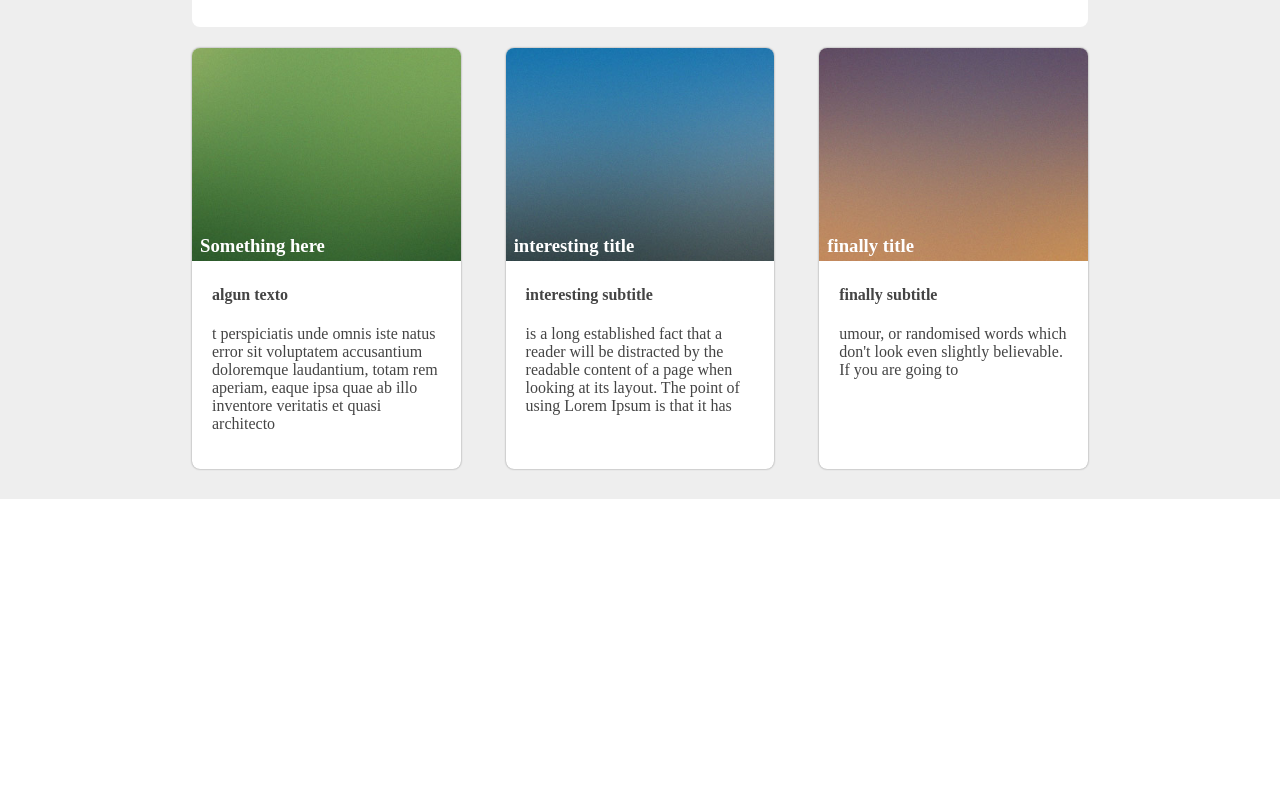
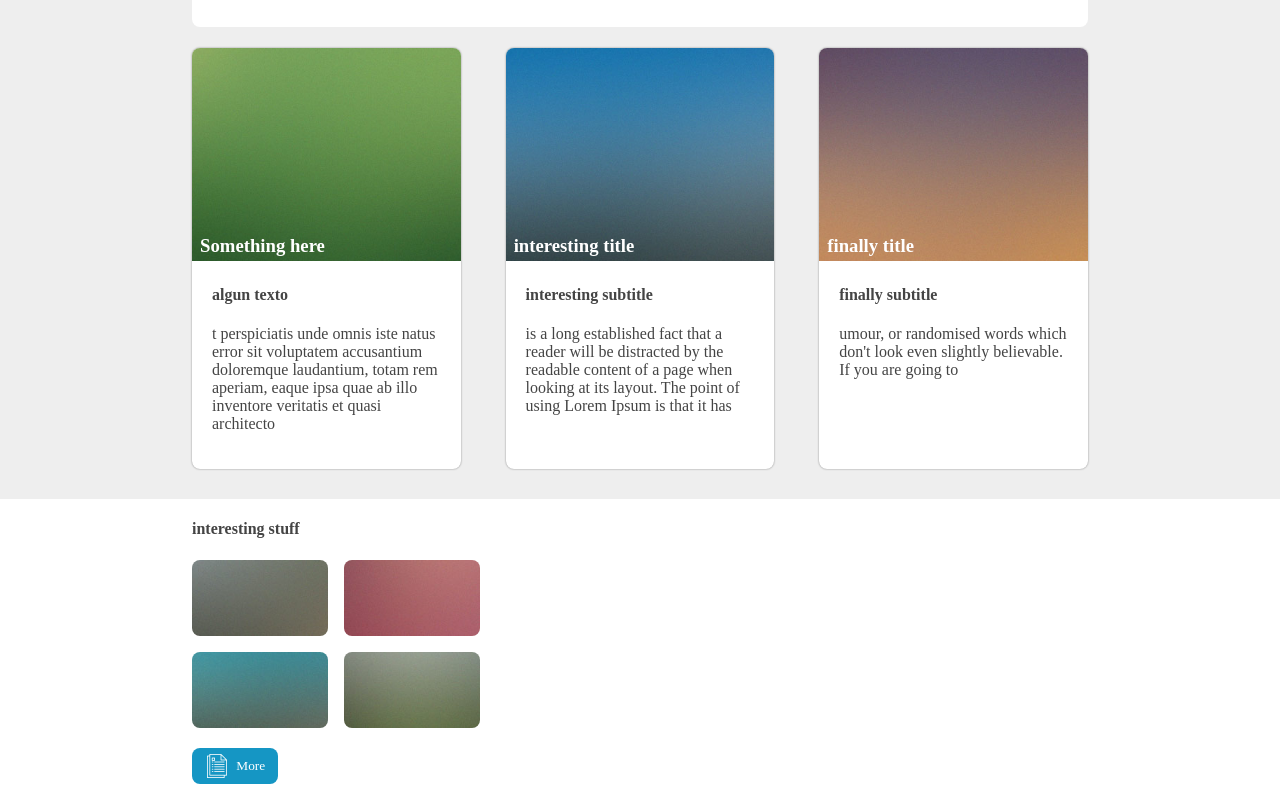
Before and after one commit to diegofernandoalayon/pruebaFrontEnd_BandB_vanilla, a plain HTML site: page index.html in a window 1280 px wide. Shown: the part 270-1070 px from the top of the page. Before the commit the page ends 800 px from the top, so only its background shows below. Drawn offline with Linux system fonts and the light colour scheme; a web font is replaced by a local one.

Commit message:
agregando paleta de imagenes con sus estilos

```diff
--- a/index.html
+++ b/index.html
@@ -66,6 +66,21 @@
           <p>umour, or randomised words which don't look even slightly believable. If you are going to</p>
         </div>
       </div>
+    </div>
+  </div>
+  <div class="content-2">
+    <div class="content-2-1">
+      <div class="paleta">
+        <h4 class='titulo-paleta'>interesting stuff</h4>
+        <div class='colores-paleta'>
+          <img src='./images/pic04.jpg'  alt="color cuatro"/>
+          <img src='./images/pic05.jpg'  alt="color cinco"/>
+          <img src='./images/pic06.jpg'  alt="color seis"/>
+          <img src='./images/pic07.jpg'  alt="color siete"/>
+        </div>
+        <button class="btn-paleta"> <img src='./images/folder.png' alt='More info'/>More</button>
+      </div>
+    </div>
   </div>
 
 
--- a/main.css
+++ b/main.css
@@ -219,6 +219,45 @@ body {
 .text{
   padding: 0 20px 20px 20px ;
 }
+/*paleta*/
+.paleta{
+  width: 100%;
+}
+.titulo-paleta{
+  font-family: 'openB';
+  text-align: left;
+
+}
+.colores-paleta{
+  /* display:flex;
+  flex-wrap: wrap; */
+  display: grid;
+  grid-template-columns: 1fr 1fr;
+  grid-template-rows: 1fr 1fr;
+  grid-gap: 1rem;
+}
+.colores-paleta img{
+   border-radius: 8px;
+  /*margin-bottom: 20px; */
+  width: 100%;
+}
+.btn-paleta{
+  margin-top: 20px;
+  width: 30%;
+  border: none;
+  font-family: 'openB';
+  display: flex;
+  padding: 6px;
+  justify-content: space-evenly;
+  align-items: center;
+  border-radius: 8px;
+  color: var(--colorTextBtnPrimary);
+  background-color: var(--colorBtnPrimary);
+  cursor: pointer;
+}
+.btn-paleta:hover{
+  background-color: var(--colorBtnPrimaryHover);
+}
 
 @media (max-width: 600px){
   .content-1-1{
```
